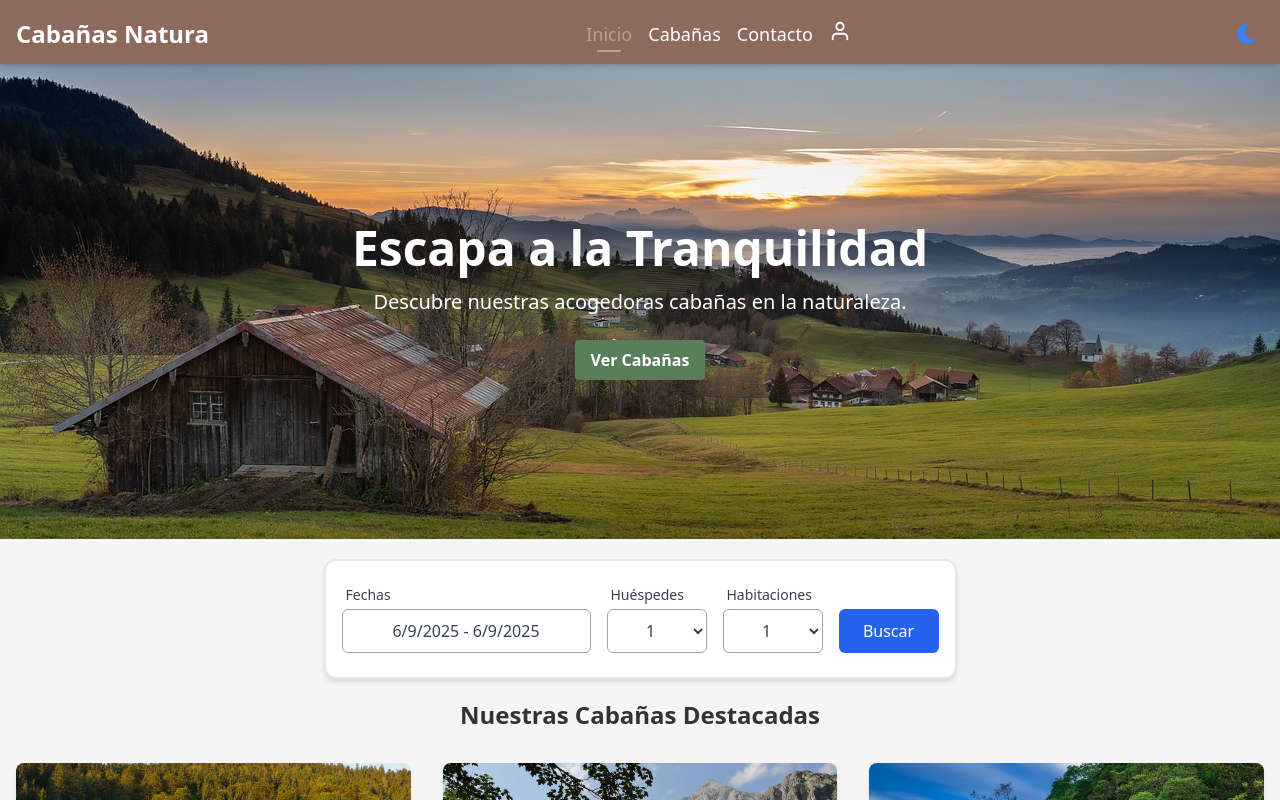
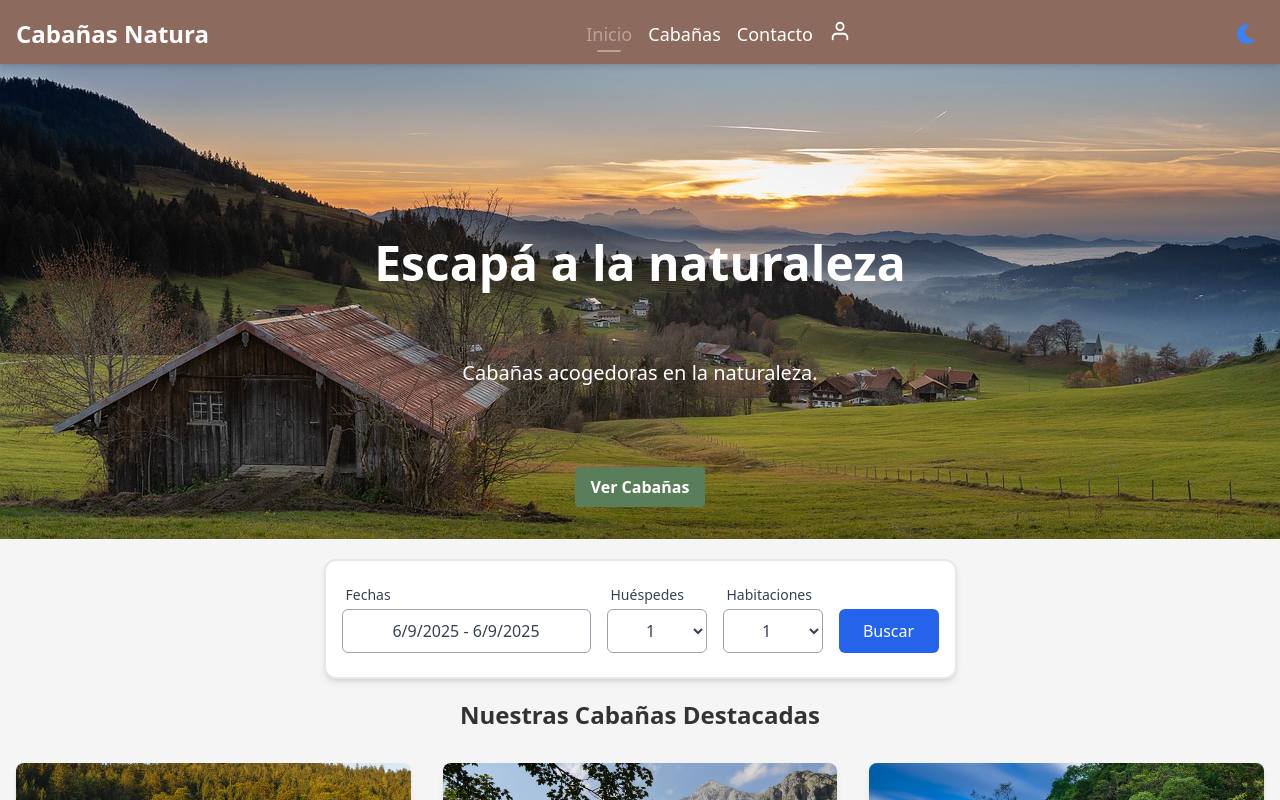
Before and after one commit to OLuciani/cabin-rentals-frontend, a Next.js app: page / in a window 1280 px wide. Built offline with nearby package versions, Linux system fonts and the light colour scheme; no server answers.

Commit message:
Mejoras en visualización de detalles de cabañas: corrección de modal de imágenes, ajuste de encabezado y optimización de estilos responsivos

```diff
--- a/src/app/cabins/[id]/page.tsx
+++ b/src/app/cabins/[id]/page.tsx
@@ -268,7 +268,7 @@ const CabinDetailPage = () => {
   }
 
   return (
-    <div className="max-w-4xl mx-auto my-2 sm:my-4 lg:my-6  bg-white dark:bg-gray-800 rounded-xl shadow-md overflow-hidden p-6 space-y-6">
+    <div className="max-w-4xl mx-auto my-2 sm:my-4 lg:my-6 bg-white dark:bg-gray-800 rounded-xl shadow-md overflow-hidden p-6 space-y-6">
       <CabinHeader cabin={cabin} openModal={openModal} handleReserveClick={handleReserveClick} />
       <CabinInfo cabin={cabin} />
       <ImageGallery cabin={cabin} openModal={openModal} />
--- a/src/app/page.tsx
+++ b/src/app/page.tsx
@@ -23,15 +23,15 @@ export default function Home() {
   return (
     <div className="text-textPrimary dark:text-darkText pb-10">
       {/* Hero Section */}
-      <section className="relative w-screen h-[300px] sm:h-[400px] md:h-[475px] xxxl:h-[630px] overflow-hidden">
+      <section className="relative w-screen h-[300px] sm:h-[360px] md:h-[475px] xxxl:h-[630px] overflow-hidden">
         {/* Imagen para móviles (hasta md) */}
         <div className="absolute inset-0 md:hidden">
           <Image
             src="/images/img-portada-recort.png"
             alt="Cabaña en la naturaleza"
             fill
-            sizes="100vw"
-            className="object-cover object-center"
+            sizes="(max-width: 767px) 100vw"
+            className="object-cover object-left"
             priority
           />
         </div>
@@ -50,13 +50,16 @@ export default function Home() {
         </div>
 
         {/* Texto centrado encima de la imagen */}
-        <div className="absolute mt-16 sm:mt-0 inset-0 bg-opacity-40 flex items-center justify-center">
-          <div className="text-center text-white">
+        <div className="absolute mt-16 sm:mt-0 inset-0 bg-opacity-40 flex flex-col items-center justify-end mb-5 sm:mb-8">
+          <div className="text-center text-white flex flex-col items-center justify-center gap-3 sm:gap-10 md:gap-10 lg:gap-14">
             <h2 className="text-3xl sm:text-4xl md:text-5xl font-bold mb-4">
-              Escapa a la Tranquilidad
+              Escapá a la naturaleza
             </h2>
+            {/* <p className="text-lg sm:text-xl">
+              Descubre nuestras acogedoras cabañas en la naturaleza.
+            </p> */}
             <p className="text-lg sm:text-xl">
-              Descubre nuestras acogedoras cabañas en la naturaleza.
+              Cabañas acogedoras en la naturaleza.
             </p>
             <Link href="/cabins">
               <button className="mt-6 bg-accent dark:bg-darkAccent hover:bg-darkAccent dark:hover:bg-accent text-white font-bold py-2 px-4 rounded">
--- a/src/features/cabins/cabinDetail/components/CabinHeader.tsx
+++ b/src/features/cabins/cabinDetail/components/CabinHeader.tsx
@@ -100,11 +100,10 @@ const CabinHeader: React.FC<CabinDetailProps> = ({ cabin, openModal, handleReser
               <Image
                 src={cabin.mainImage}
                 alt={cabin.name}
-                layout="responsive"
                 width={800}
                 height={500}
                 priority
-                className="rounded-lg transition-transform duration-500 group-hover:scale-105 object-cover"
+                className="w-full h-auto rounded-lg transition-transform duration-500 group-hover:scale-105 object-cover"
                 onClick={() => openModal && openModal(0)} // Abre el modal con la imagen principal
               />
             </div>
--- a/src/features/cabins/cabinDetail/components/ImageGallery.tsx
+++ b/src/features/cabins/cabinDetail/components/ImageGallery.tsx
@@ -9,11 +9,11 @@ const ImageGallery: React.FC<CabinDetailProps> = ({ cabin, openModal }) => {
       {cabin && cabin.images.length > 0 && (
         <div>
           <h3 className="text-lg font-semibold text-gray-800 dark:text-gray-100 mb-2">Galería</h3>
-          <div className="grid grid-cols-2 sm:grid-cols-3 gap-4">
+          <div className="w-full flex flex-row flex-wrap justify-center gap-3 sm:gap-5">
             {cabin.images.map((url, i) => (
               <div
                 key={i}
-                className="overflow-hidden rounded-md cursor-pointer group"
+                className="w-[130px] sm:w-[200px] overflow-hidden rounded-md cursor-pointer group"
                 onClick={() => openModal && openModal(i + 1)}
               >
                 <Image
@@ -21,7 +21,7 @@ const ImageGallery: React.FC<CabinDetailProps> = ({ cabin, openModal }) => {
                   width={300}
                   height={200}
                   alt={`Imagen ${i + 1} de ${cabin.name}`}
-                  className="h-40 w-full object-cover transition-transform duration-500 group-hover:scale-105"
+                  className="w-auto h-auto object-cover transition-transform duration-500 group-hover:scale-105"
                 />
               </div>
             ))}
--- a/src/features/cabins/cabinDetail/components/ImageModal.tsx
+++ b/src/features/cabins/cabinDetail/components/ImageModal.tsx
@@ -14,7 +14,7 @@ const ImageModal: React.FC<CabinDetailProps> = ({
   return (
     <>
       {isModalOpen && (
-        <div className="fixed inset-0 bg-black bg-opacity-70 z-50 flex items-center justify-center px-4 sm:px-6">
+        <div className="fixed inset-y-[-30px] inset-x-0 bg-black bg-opacity-70 z-50 flex items-center justify-center px-4 sm:px-6">
           <div className="relative bg-white p-5 sm:p-6 md:p-8 lg:p-12 rounded-2xl w-full max-w-4xl max-h-[90vh] flex items-center justify-center overflow-hidden">
             {/* Botón de cerrar */}
             <button
@@ -36,11 +36,12 @@ const ImageModal: React.FC<CabinDetailProps> = ({
 
             {/* Imagen */}
             {typeof currentImageIndex === "number" && images?.[currentImageIndex] && (
-              <div className="relative w-[300px] h-[200px] sm:w-[85%] md:w-[90%] lg:w-[95%] sm:h-[400px] rounded-xl overflow-hidden">
+              <div className="relative w-[300px] h-[200px] sm:w-[85%] md:w-[90%] lg:w-[95%] sm:h-[50vh] md:h-[60vh] lg:h-[70vh] rounded-xl overflow-hidden">
                 <Image
                   src={images[currentImageIndex]}
                   alt={`Imagen ${currentImageIndex + 1}`}
                   fill
+                  sizes="full"
                   className="object-cover"
                 />
               </div>
```
